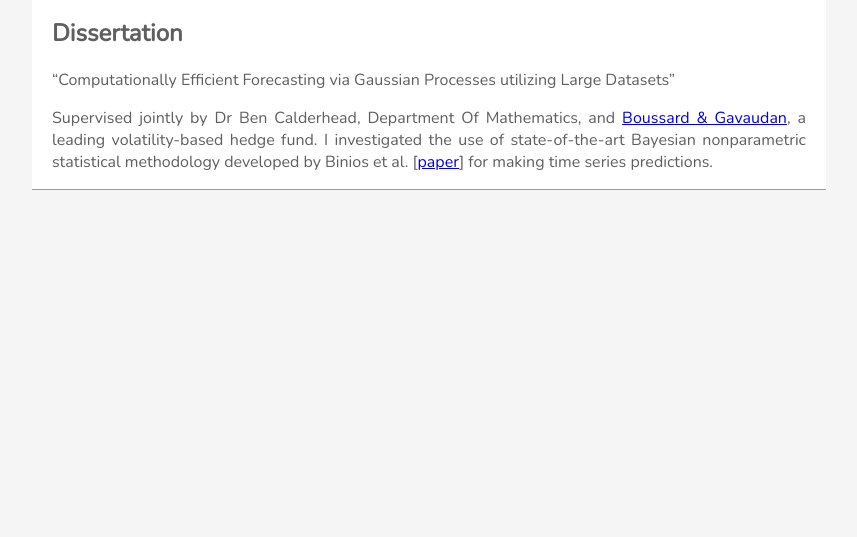
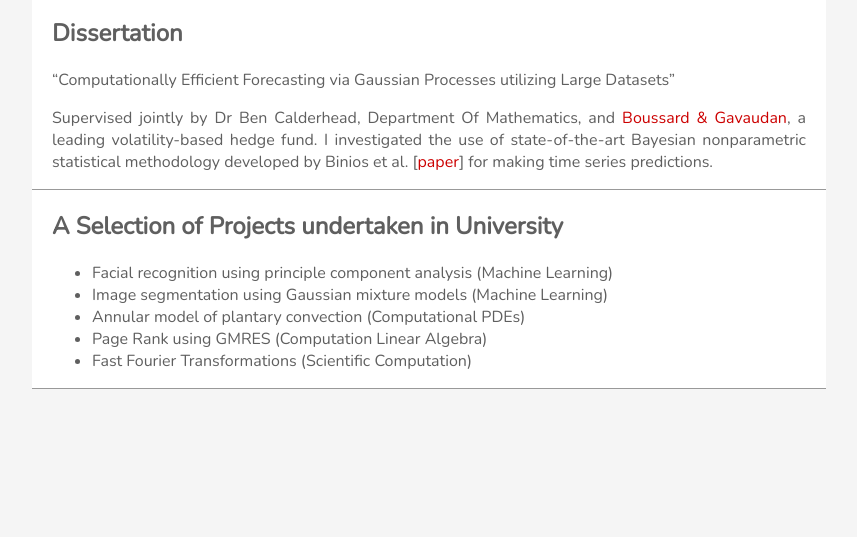
Before and after one commit to Yadub/Yadub.github.io, a plain HTML site: page index.html in a window 1280 px wide. Shown: the part 263-800 px from the top of the page, without its empty margins (211-1068 px from the left). Drawn offline with nearby package versions, Linux system fonts and the light colour scheme.

Commit message:
Changed color of hyperlinks and added some extra info

```diff
--- a/css/style.css
+++ b/css/style.css
@@ -6,6 +6,7 @@ h1 {
   text-align: center;
 }
 
+/* Give the page an A4 look */
 html, body {
   background-color: #f5f5f5;
   color: #5f5f5f;
@@ -30,6 +31,7 @@ html, body {
   /*min-height: 1122px; */
 }
 
+/* Format Contact information */
 .contact {
   width: 100%;
   text-align: center;
@@ -51,3 +53,14 @@ html, body {
   border-right: none;
   padding-right: 0px;
 }
+
+/* Change Link Colors */
+a {
+  color: #c00;
+  text-decoration: none;
+}
+
+a:hover {
+    color: #8B0000;
+    text-decoration: underline;
+}
--- a/index.html
+++ b/index.html
@@ -46,6 +46,16 @@
         </p>
       </div>
       <!-- ADD UROP AND OTHER PROJECT INFORMATION -->
+      <div class="section">
+        <h2>A Selection of Projects undertaken in University</h2>
+        <ul>
+          <li>Facial recognition using principle component analysis (Machine Learning)</li>
+          <li>Image segmentation using Gaussian mixture models (Machine Learning)</li>
+          <li>Annular model of plantary convection (Computational PDEs)</li>
+          <li>Page Rank using GMRES (Computation Linear Algebra)</li>
+          <li>Fast Fourier Transformations (Scientific Computation)</li>
+        </ul>
+      </div>
     </div>
   </body>
 </html>
```
